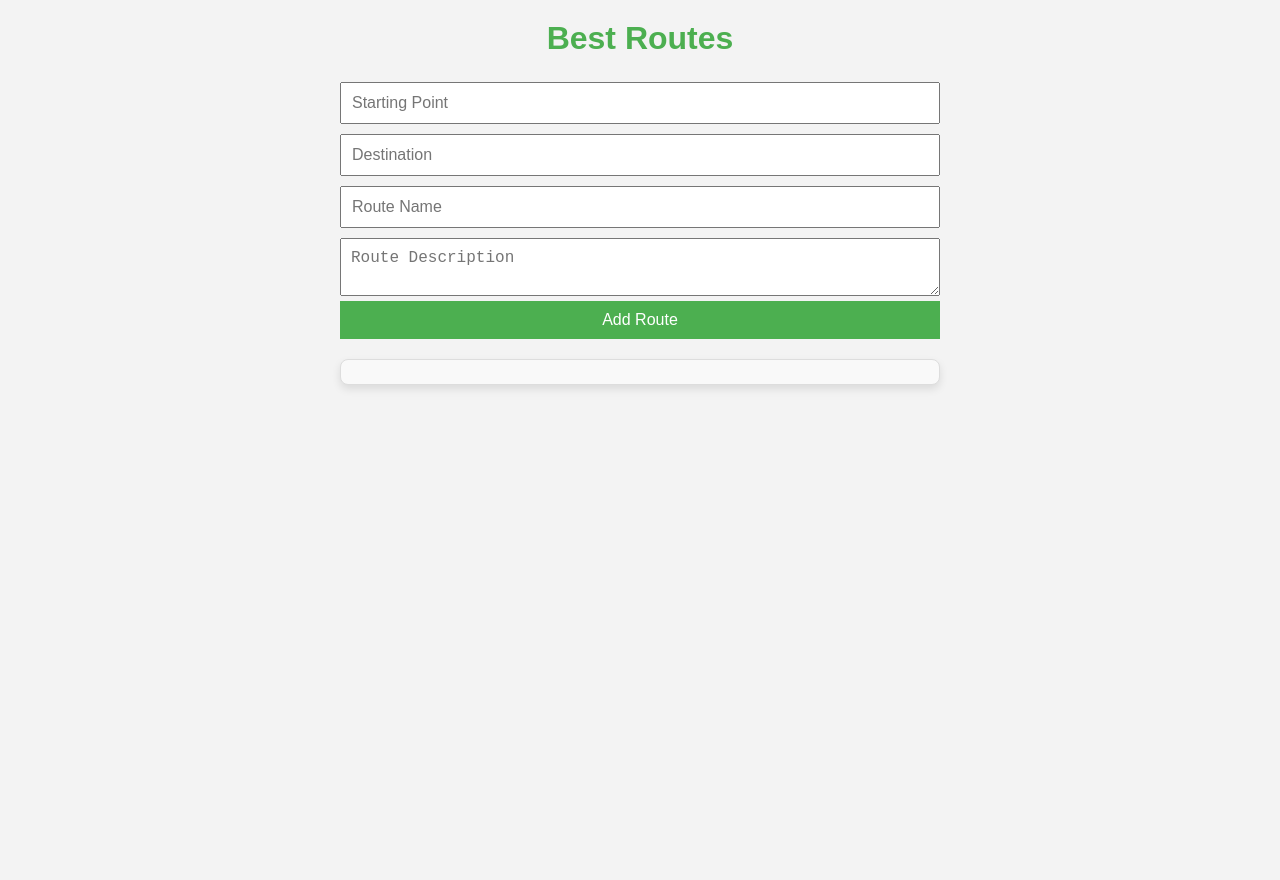
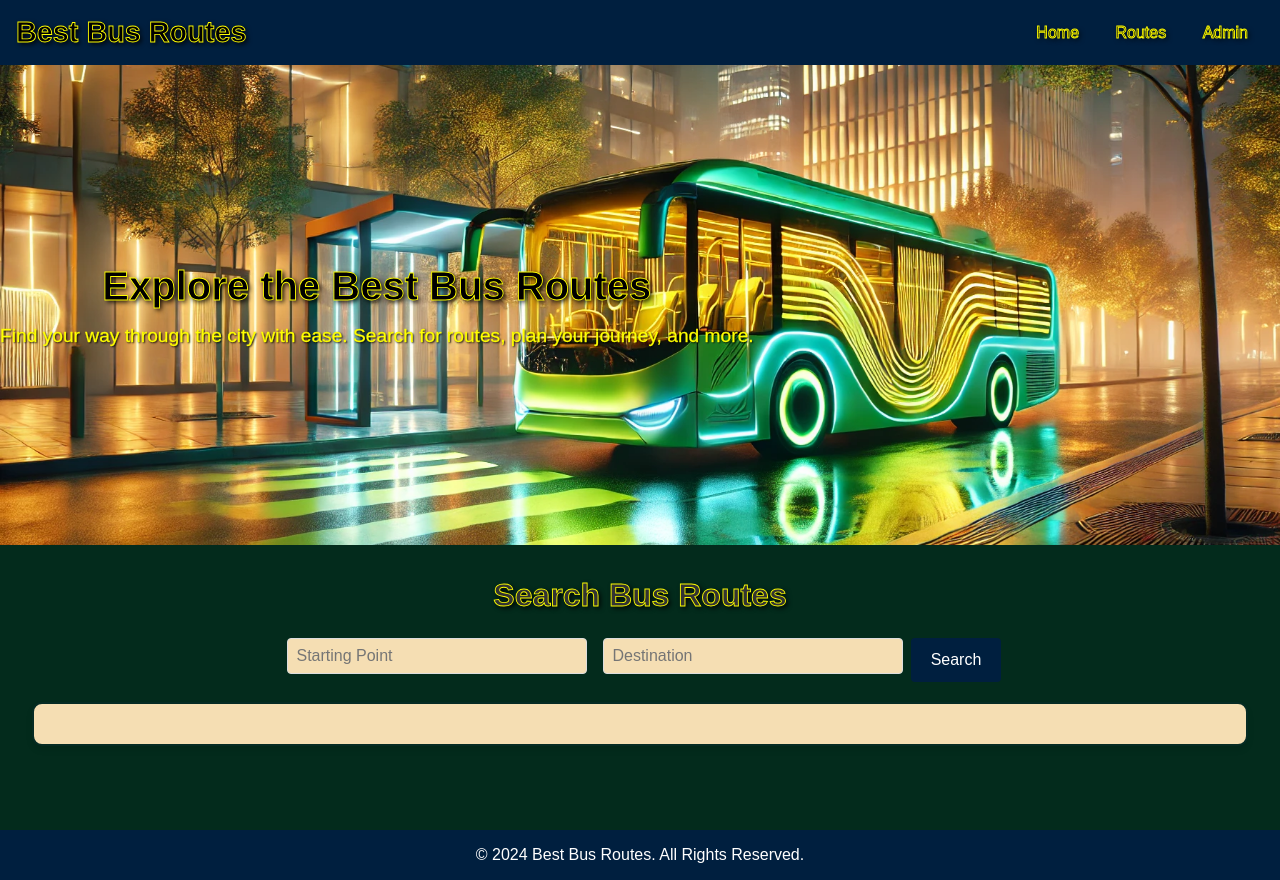
Before and after one commit to MohammeddJaveed/infoSystemProgramming, a website: page index.html in a window 1280 px wide. Before the commit the page ends 800 px from the top, so only its background shows below. Drawn offline with Linux system fonts and the light colour scheme; no server answers.

Commit message:
Design and add feature

```diff
--- a/index.html
+++ b/index.html
@@ -3,22 +3,56 @@
 <head>
     <meta charset="UTF-8">
     <meta name="viewport" content="width=device-width, initial-scale=1.0">
-    <title>Best Routes</title>
+    <title>Bus Routes</title>
     <link rel="stylesheet" href="styles.css">
 </head>
 <body>
+    <!-- Header -->
+    <header class="navbar">
+        <div class="logo">
+            <h1>Best Bus Routes</h1>
+        </div>
+        <nav class="menu">
+            <a href="#home">Home</a>
+            <a href="#routes">Routes</a>
+            <a href="admin.html">Admin</a>
+        </nav>
+    </header>
 
-    <h1>Best Routes</h1>
-    <div class="container">
-        <div class="form">
-            <input type="text" id="Starting_Point" placeholder="Starting Point">
+
+    <section id="home" class="hero">
+        <div class="hero-text">
+            <h2>Explore the Best Bus Routes</h2>
+            <p>Find your way through the city with ease. Search for routes, plan your journey, and more.</p>
+        </div>
+    </section>
+
+
+    <section id="routes" class="content">
+        <h3>Search Bus Routes</h3>
+        <div class="form-container">
+            <input type="text" id="searchStart" placeholder="Starting Point" >
+            <input type="text" id="searchDestination" placeholder="Destination">
+            <button onclick="searchRoutes()">Search</button>
+        </div>
+        <div id="routesContainer" class="routes"></div>
+    </section>
+<!--
+    <section id="admin" class="content hidden">
+        <h3>Admin: Add New Route</h3>
+        <div class="form-container">
+            <input type="text" id="starting_point" placeholder="Starting Point">
             <input type="text" id="destination" placeholder="Destination">
-            <input type="text" id="routeName" placeholder="Route Name">
-            <textarea id="routeDescription" rows="2" placeholder="Route Description"></textarea>
+            <input type="text" id="route_name" placeholder="Route Name">
+            <textarea id="description" rows="3" placeholder="Route Description"></textarea>
             <button onclick="addRoute()">Add Route</button>
         </div>
-        <ul id="routesContainer" class="routes"></ul>
-    </div>
+    </section> -->
+
+
+    <footer>
+        <p>&copy; 2024 Best Bus Routes. All Rights Reserved.</p>
+    </footer>
 
     <script src="main.js"></script>
 </body>
--- a/main.js
+++ b/main.js
@@ -1,40 +1,65 @@
-
-const listContainer = document.createElement("li");
-const routesContainer = document.getElementById("routesContainer");
-
-function addRoute(){
-    //  Getting values from the user to add the route
-    const startPoint = document.getElementById("Starting_Point").value;
-    const destination = document.getElementById("destination").value;
-    const routeName = document.getElementById("routeName").value;
-    const description = document.getElementById("routeDescription").value;
 
 
-    //  Checking all the fields are properly filled
-    if(!startPoint||!destination||!routeName||!description){
-        alert("Please fill all the required fields ")
-    }else{
-   // Formatting the route details
-   listContainer.innerHTML = `
-       <strong>Route Name:</strong> ${routeName} <br>
-       <strong>Starting Point:</strong> ${startPoint} <br>
-       <strong>Destination:</strong> ${destination} <br>
-       <strong>Description:</strong> ${description}
-       <Button id ="editButton" onclick="">Edit</Button>
-        <Button id="deleteButton" onclick="addRoute">Delete</Button><br>
-    <strong>-----------------------------------------------------------------------------------------------------------</strong>
-   `;
+function fetchRoutes() {
+    fetch('http://localhost:3000/bus')
+        .then(response => response.json())
+        .then(data => {
+            const routesContainer = document.getElementById('routesContainer');
+            routesContainer.innerHTML = '';
 
-   // Adding the new route to the list
-   routesContainer.appendChild(listContainer);
 
-   // To Clear field
-   document.getElementById("Starting_Point").value = '';
-   document.getElementById("destination").value = '';
-   document.getElementById("routeName").value = '';
-   document.getElementById("routeDescription").value = '';
+            data.forEach(route => {
+                const listItem = document.createElement('li');
+                listItem.innerHTML = `
+                    <strong>Route Name:</strong> ${route.route_name} <br>
+                    <strong>Starting Point:</strong> ${route.starting_point} <br>
+                    <strong>Destination:</strong> ${route.destination} <br>
+                    <strong>Description:</strong> ${route.description}
+                `;
+                routesContainer.appendChild(listItem);
+            });
+        })
+        .catch(error => {
+            console.error('Error fetching routes:', error);
+        });
+}
 
-   console.log("Route added successfully");
+function searchRoutes() {
+    const starting_point = document.getElementById('searchStart').value;
+    const destination = document.getElementById('searchDestination').value;
+
+
+    if (!starting_point || !destination) {
+        alert('Please enter both starting point and destination.');
+        return;
     }
 
+    fetch(`http://localhost:3000/bus/search?starting_point=${encodeURIComponent(starting_point)}&destination=${encodeURIComponent(destination)}`)
+        .then(response => response.json())
+        .then(data => {
+            const routesContainer = document.getElementById('routesContainer');
+            routesContainer.innerHTML = '';
+
+            if (data.length === 0) {
+                routesContainer.innerHTML = '<li>No routes found for the given search.</li>';
+            } else {
+
+                data.forEach(route => {
+                    const listItem = document.createElement('li');
+                    listItem.innerHTML = `
+                        <strong>Route Name:</strong> ${route.route_name || 'N/A'} <br>
+                        <strong>Starting Point:</strong> ${route.route_name || 'N/A'} <br>
+                        <strong>Destination:</strong> ${route.destination || 'N/A'} <br>
+                        <strong>Description:</strong> ${route.description || 'N/A'}
+                    `;
+                    routesContainer.appendChild(listItem);
+                });
+            }
+        })
+        .catch(error => {
+            console.error('Error searching routes:', error);
+        });
 }
+
+
+document.addEventListener('DOMContentLoaded', fetchRoutes);
--- a/package.json
+++ b/package.json
@@ -10,6 +10,7 @@
   "author": "",
   "license": "ISC",
   "dependencies": {
+    "cors": "^2.8.5",
     "express": "^4.21.1",
     "mysql": "^2.18.1",
     "mysql2": "^3.11.4"
--- a/styles.css
+++ b/styles.css
@@ -1,71 +1,201 @@
-body {
-    font-family: Arial, sans-serif;
+
+* {
     margin: 0;
     padding: 0;
+    box-sizing: border-box;
+    font-family: 'Arial', sans-serif;
+}
+
+
+body {
+    background-color: #032b1c;
+    color: #333;
+}
+
+
+.navbar {
+    background-color: #001F3F;
+    color: black;
+    text-shadow: 2px 2px 5px black;
+    -webkit-text-stroke: 0.9px yellow;
+    padding: 1rem;
     display: flex;
-    flex-direction: column;
+    justify-content: space-between;
     align-items: center;
-    background-color: #f3f3f3;
 }
-h1 {
-    color: #4CAF50;
-    margin: 20px 0;
+
+.navbar .logo h1 {
+    font-size: 1.8rem;
 }
-.container {
-    width: 80%;
+
+.navbar .menu a {
+    color: black;
+    text-shadow: 2px 2px 5px black;
+    -webkit-text-stroke: 0.9px yellow;
+    text-decoration: none;
+    margin: 0 1rem;
+    font-size: 1rem;
+}
+
+.navbar .menu a:hover {
+    text-decoration: underline;
+}
+
+/* Hero Section */
+.hero {
+    background: url('aibus.webp') no-repeat center center/cover;
+    height: 60vh;
+    display: flex;
+    align-items: center;
+    justify-content: flex-start;
+    text-align: center;
+    color: black;
+
+
+}
+
+.hero-text h2 {
+    font-size: 2.5rem;
+    margin-bottom: 1rem;
+    text-shadow: 2px 2px 5px black;
+    -webkit-text-stroke: 0.9px yellow;
+}
+
+.hero-text p {
+    font-size: 1.2rem;
+    text-shadow: 1px 1px 2px black;
+    color: yellow;
+    -webkit-text-stroke: 0.3px yellow;
+}
+
+/* Content Section */
+.content {
+    padding: 2rem;
+    text-align: center;
+}
+
+.content h3 {
+    font-size: 2rem;
+    margin-bottom: 1rem;
+    text-shadow: 2px 2px 5px black;
+    -webkit-text-stroke: 0.9px yellow;
+}
+
+.form-container {
+    display: flex;
+    justify-content: center;
+    flex-wrap: wrap;
+    margin: 1rem 0;
+
+}
+
+.form-container input, .form-container textarea {
+    padding: 0.5rem;
+    margin: 0.5rem;
+    font-size: 1rem;
+    width: 300px;
+    border: 1px solid #ddd;
+    border-radius: 4px;
+    background-color: wheat;
+    color:black;
+
+}
+
+.form-container button {
+    padding: 0.6rem 1.2rem;
+    background-color: #001F3F;
+    color: white;
+    border: none;
+    border-radius: 4px;
+    font-size: 1rem;
+    cursor: pointer;
+    margin-top: 0.5rem;
+}
+
+.form-container button:hover {
+    background-color:yellowgreen;
+}
+
+/* Routes List */
+.routes {
+    margin-top: 2rem;
+    text-align: left;
+    padding: 1rem;
     max-width: 600px;
+    margin-left: auto;
+    margin-right: auto;
+    background: white;
+    border-radius: 4px;
+    box-shadow: 0px 2px 8px rgba(0, 0, 0, 0.1);
 }
-.form {
-    display: flex;
-    flex-direction: column;
+
+.routes h4 {
+    margin-bottom: 1rem;
+    font-size: 1.2rem;
+    color: #004d99;
+}
+
+.routes ul {
+    list-style-type: none;
+}
+
+.routes li {
+    margin-bottom: 1rem;
+    padding: 0.5rem;
+    border-bottom: 1px solid #ddd;
+}
+
+.routes li:last-child {
+    border-bottom: none;
+}
+
+/* Footer */
+footer {
+    background-color: #001F3F;
+    color: white;
+    text-align: center;
+    padding: 1rem;
+    margin-top: 2rem;
+}
+
+#routesContainer {
+    max-width: 100%;
+    margin: 20px auto;
+    padding: 20px;
+    background-color: wheat;
+    border: 2px solid #062b24;
+    border-radius: 10px;
+    box-shadow: 0 4px 6px rgba(0, 0, 0, 0.1);
+    font-family: Arial, sans-serif;
+}
+
+#routesContainer li {
+    margin-bottom: 15px;
+    padding: 15px;
+    border: 1px solid #CCCCCC;
+    border-radius: 5px;
+    background-color: yellowgreen;
+    box-shadow: 0 2px 4px rgba(0, 0, 0, 0.1);
+    list-style-type: none;
+}
+
+
+#routesContainer li strong {
+    color: #001F3F;
+    font-weight: bold;
+}
+
+
+#routesContainer li:hover {
+    background-color: yellowgreen;
+    color: white;
+    transition: 0.3s;
+}
+
+
+#routesHeader {
+    text-align: center;
+    font-size: 24px;
+    color: #001F3F;
     margin-bottom: 20px;
 }
-.form input, .form textarea {
-    padding: 10px;
-    margin: 5px 0;
-    font-size: 1rem;
-}
-.form button {
-    background-color: #4CAF50;
-    color: white;
-    padding: 10px;
-    border: none;
-    cursor: pointer;
-    font-size: 1rem;
-}
-#routesContainer {
-    background-color: #f9f9f9;
-    border: 1px solid #ddd;
-    border-radius: 8px;
-    padding: 12px;
-    margin: 10px 0;
-    box-shadow: 0 4px 8px rgba(0, 0, 0, 0.1);
-    transition: transform 0.2s ease, box-shadow 0.2s ease;
-}
-/* Edit Button */
-#editButton{
-    text-decoration: underline;
-    /* padding-left: 50px; */
-    margin-left: 200px;
-    padding: 10px;
-    color: #4CAF50;
-    background-color:white;
-    border-radius: 10px;
-    width:80px;
-    font-weight: bold;
-    align-self: flex-end;
-    margin-bottom: 20px;
-}
-/* Delete Button */
-#deleteButton{
-    text-decoration: underline;
-    /* padding-left: 50px; */
-    margin-left: 10px;
-    padding: 10px;
-    color:red;
-   font-weight: bold;
-    background-color: white;
-    border-radius: 10px;
-    width:80px;
-    align-self: flex-end;
-}
```
Also changed, not shown: admin.html (added, +43 -0 lines), index.js (+46 -6 lines), aibus.webp (added), bus.jpg (added), dublin bus.jpg (added), 1 other file.
